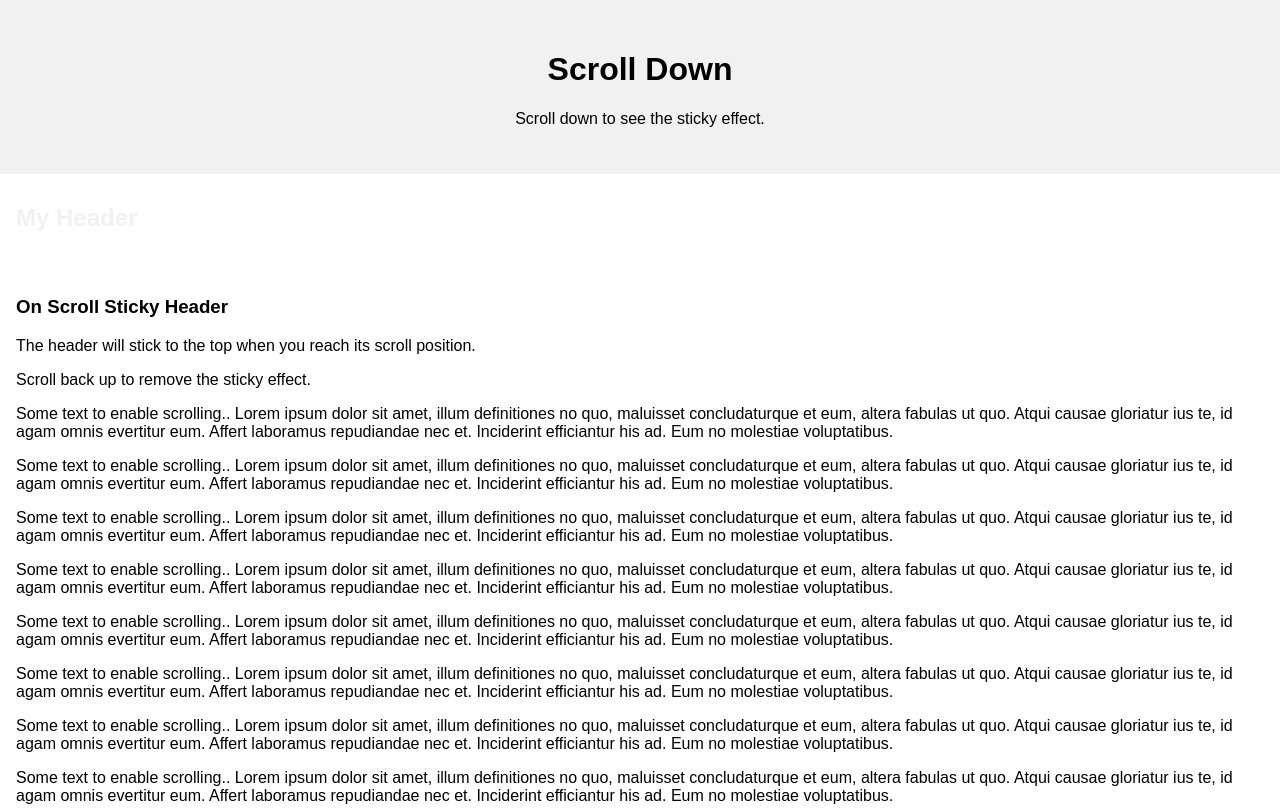
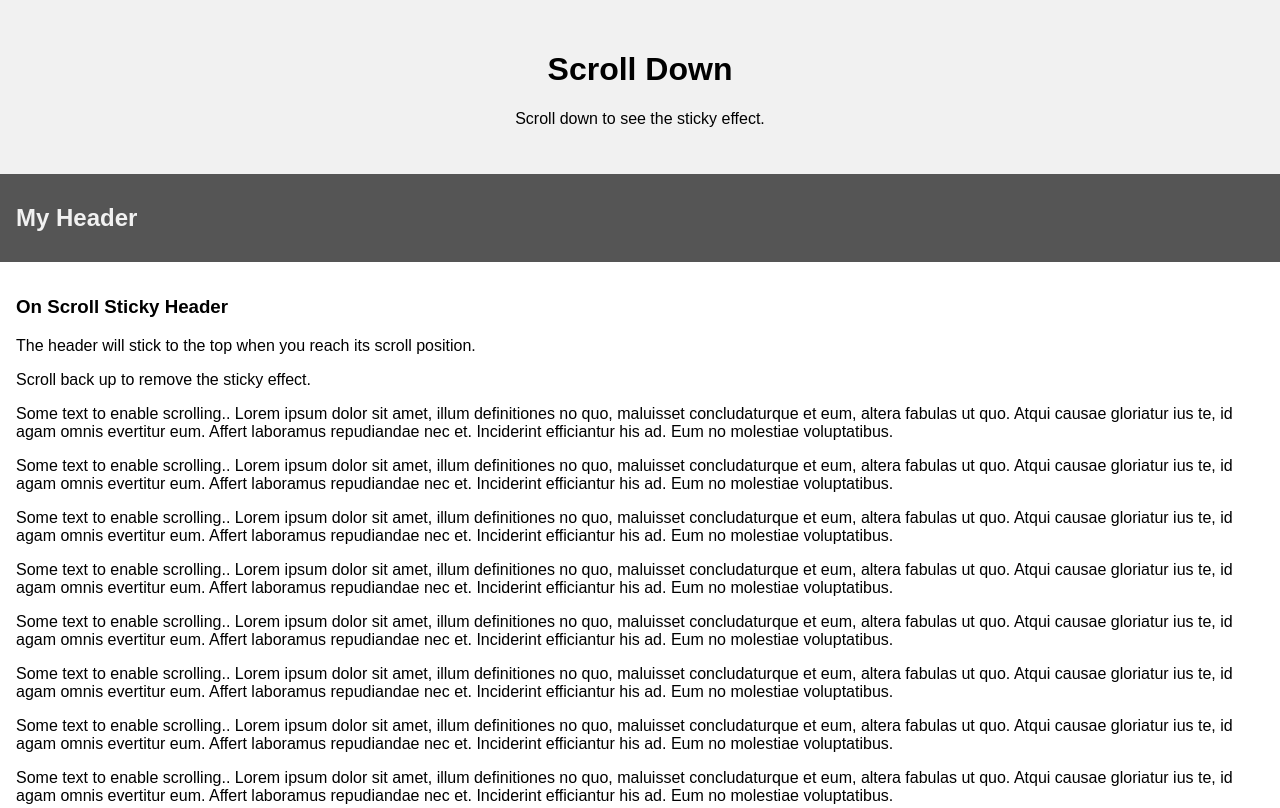
Before and after one commit to kyle-stevens/kyle-stevens.github.io, a plain HTML site: page index.html in a window 1280 px wide. Shown: the top 808 px of the page. Drawn offline with Linux system fonts and the light colour scheme.

Commit message:
Update index.html

```diff
--- a/index.html
+++ b/index.html
@@ -16,7 +16,7 @@ body {
 
 .header {
   padding: 10px 16px;
-  background: #ffffff;
+  background: #555;
   color: #f1f1f1;
 }
 
```
